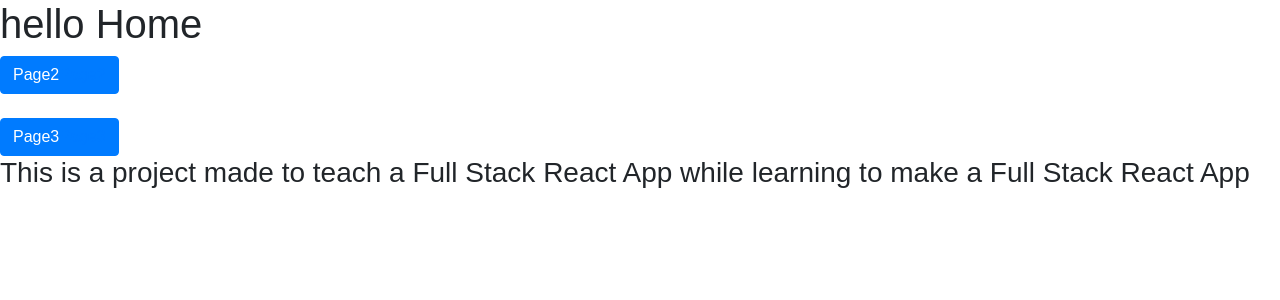
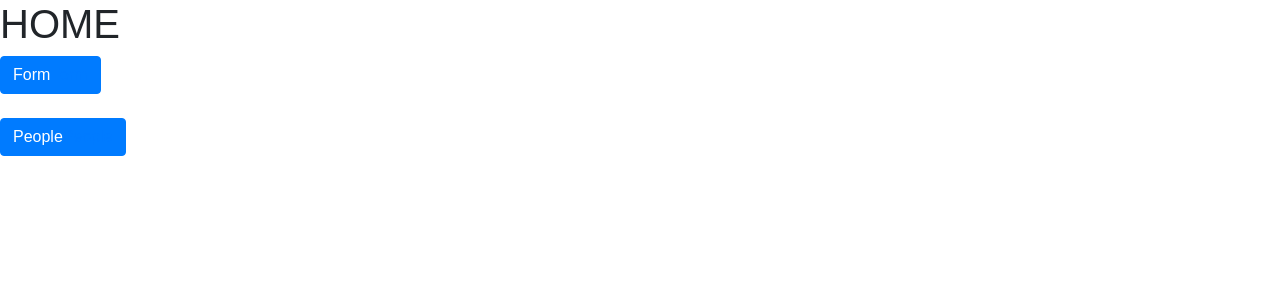
Before and after one commit to Comanjo/fullStackReactApp, a React (Create React App) app: page / in a window 1280 px wide. Shown: the top 300 px of the page. Built offline with nearby package versions, Linux system fonts and the light colour scheme.

Commit message:
added a get

```diff
--- a/src/Routing.js
+++ b/src/Routing.js
@@ -1,26 +1,22 @@
 import React from 'react'
 
-import {
-  BrowserRouter as Router,
-  Route,
-  Switch
-} from 'react-router-dom'
+import { BrowserRouter, Route, Switch } from 'react-router-dom'
 
 import Home from './components/Home'
 import Page2 from './components/Page2'
-import Page3 from './components/Page3'
+import People from './components/People'
 
 
 
 const Routing = () => (
 
-  <Router>
+  <BrowserRouter>
     <Switch>
         <Route exact path="/" component={Home} />
         <Route path="/page2" component={Page2}/>
-        <Route path="/page3" component={Page3}/>
+        <Route path="/people" component={People}/>
       </Switch>
-  </Router>
+  </BrowserRouter>
 )
 
 
--- a/src/components/Home.js
+++ b/src/components/Home.js
@@ -1,4 +1,4 @@
-import React, { Component } from 'react';
+import React, { Component } from 'react'
 import { Link } from 'react-router-dom'
 
 
@@ -8,15 +8,15 @@ class Home extends Component {
   render() {
     return (
       <div >
-        <h1>hello Home</h1>
-        <button type="button" className="btn btn-primary">Page2<Link to="/page2">Page2</Link></button>
+
+         <h1>HOME</h1>
+        <button type="button" className="btn btn-primary">Form<Link to="/page2">Form</Link></button>
         <br/>
         <br/>
-        <button type="button" className="btn btn-primary">Page3<Link to="/page3">Page3</Link></button>
+        <button type="button" className="btn btn-primary">People<Link to="/people">People</Link></button>
 
-        <h3>This is a project made to teach a Full Stack React App while learning to make a Full Stack React App</h3>
       </div>
-    );
+    )
   }
 }
 
--- a/src/components/Page2.js
+++ b/src/components/Page2.js
@@ -1,5 +1,6 @@
 import React, { Component } from 'react';
 import { Link } from 'react-router-dom'
+
 
 
 class Page2 extends Component {
@@ -10,9 +11,10 @@ class Page2 extends Component {
     phone: ''
   }
 
-  handleSubmit = (e) => {
+
+handleSubmit = (e) => {
     e.preventDefault();
-    const data = JSON.stringify({ ...this.state })
+    const data = JSON.stringify({...this.state})
 
     fetch('http://localhost:4000', {
       method: 'post',
@@ -24,6 +26,7 @@ class Page2 extends Component {
   }
 
 
+
   render() {
     console.log(this);
     return (
@@ -32,13 +35,13 @@ class Page2 extends Component {
         <button type="button" className="btn btn-primary">Home<Link to="/">Home</Link></button>
         <br/>
         <br/>
-        <button type="button" className="btn btn-primary">Page3<Link to="/page3">Page3</Link></button>
+        <button type="button" className="btn btn-primary">People<Link to="/people">People</Link></button>
 
         <form onSubmit={this.handleSubmit}>
         <div className="form-group">
           <label htmlFor="InputName">Name</label>
           <input type="text" className="form-control" id="InputName" aria-describedby="NameHelp"
-                 placeholder="Name" onChange={e => this.setState({ name: e.target.value })}/>
+                 placeholder="Name" onChange={e => this.setState({name: e.target.value})}/>
         </div>
         <div className="form-group">
           <label htmlFor="InputAddress">Address</label>
@@ -55,6 +58,8 @@ class Page2 extends Component {
       </form>
 
 
+
+
   </div>
   )
     ;
--- a/src/components/Page3.js
+++ /dev/null
@@ -1,22 +0,0 @@
-import React, { Component } from 'react';
-import { Link } from 'react-router-dom'
-
-
-
-
-class Page3 extends Component {
-  render() {
-    return (
-      <div>
-        <button type="button" className="btn btn-primary">Home<Link to="/">Home</Link></button>
-        <br/>
-        <br/>
-        <button type="button" className="btn btn-primary">Page2<Link to="/page2">Page2</Link></button>
-
-
-      </div>
-    );
-  }
-}
-
-export default Page3;
--- /dev/null
+++ b/src/components/People.js
@@ -0,0 +1,71 @@
+import React, {Component, Fragment} from 'react'
+import { Link } from 'react-router-dom'
+
+
+class ListOfContacts extends Component {
+  constructor() {
+    super();
+    this.state = {
+      people: []
+    };
+  }
+
+  handleSubmit = async (_id) => {
+
+    await fetch('http://localhost:4000/' + _id, {
+      method: 'delete'
+    }).then(response => {
+      response.json().then(json => {
+        return json;
+      })
+    });
+    await this.getPeople()
+  };
+
+
+  getPeople = async () => {
+
+    return fetch('http://localhost:4000')
+      .then(results => {
+        return results.json();
+      })
+      .then(data => {
+        this.setState({people: data})
+      })
+  }
+
+
+
+  async componentWillMount() {
+
+    await this.getPeople()
+  }
+
+  render() {
+    console.log(this);
+    console.log(this.state);
+    console.log(this.state.people);
+    return (
+      <Fragment>
+        <div>
+        <button type="button" className="btn btn-primary">Home<Link to="/">Home</Link></button>
+        <br/>
+        <br/>
+        <div>
+            {this.state.people.map(people =>
+              <div className="border" key={people._id}>
+                <h3> Name: {people.name}</h3>
+                <p> Phone: {people.phone}</p>
+                <p> Address: {people.address}</p>
+                <button onClick={() => this.handleSubmit(people._id)}>Delete</button>
+
+              </div>
+            )}
+          </div>
+        </div>
+      </Fragment>
+    )
+  }
+}
+
+export default ListOfContacts
```
Also changed, not shown: src/components/Person.js (added).
